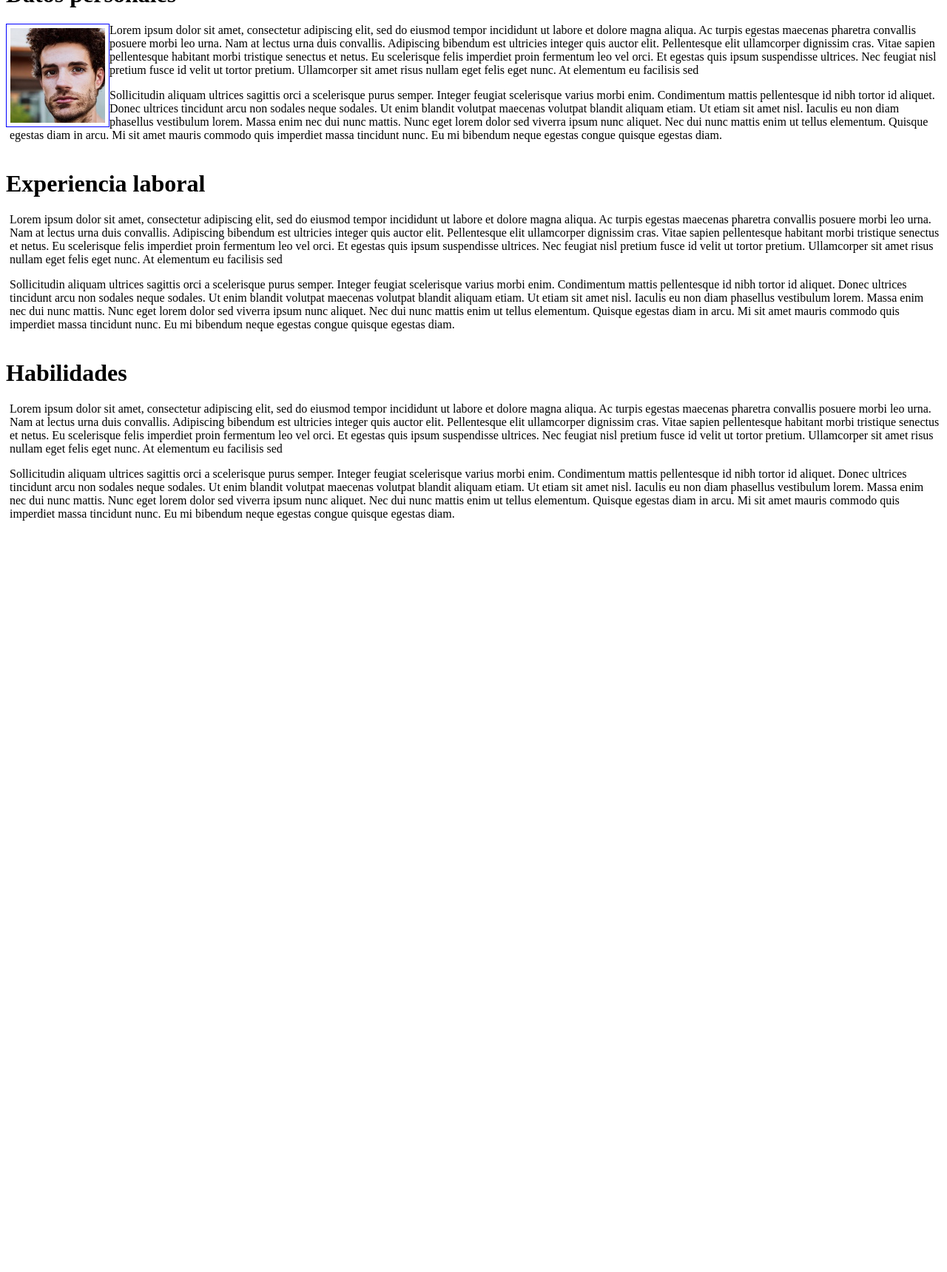
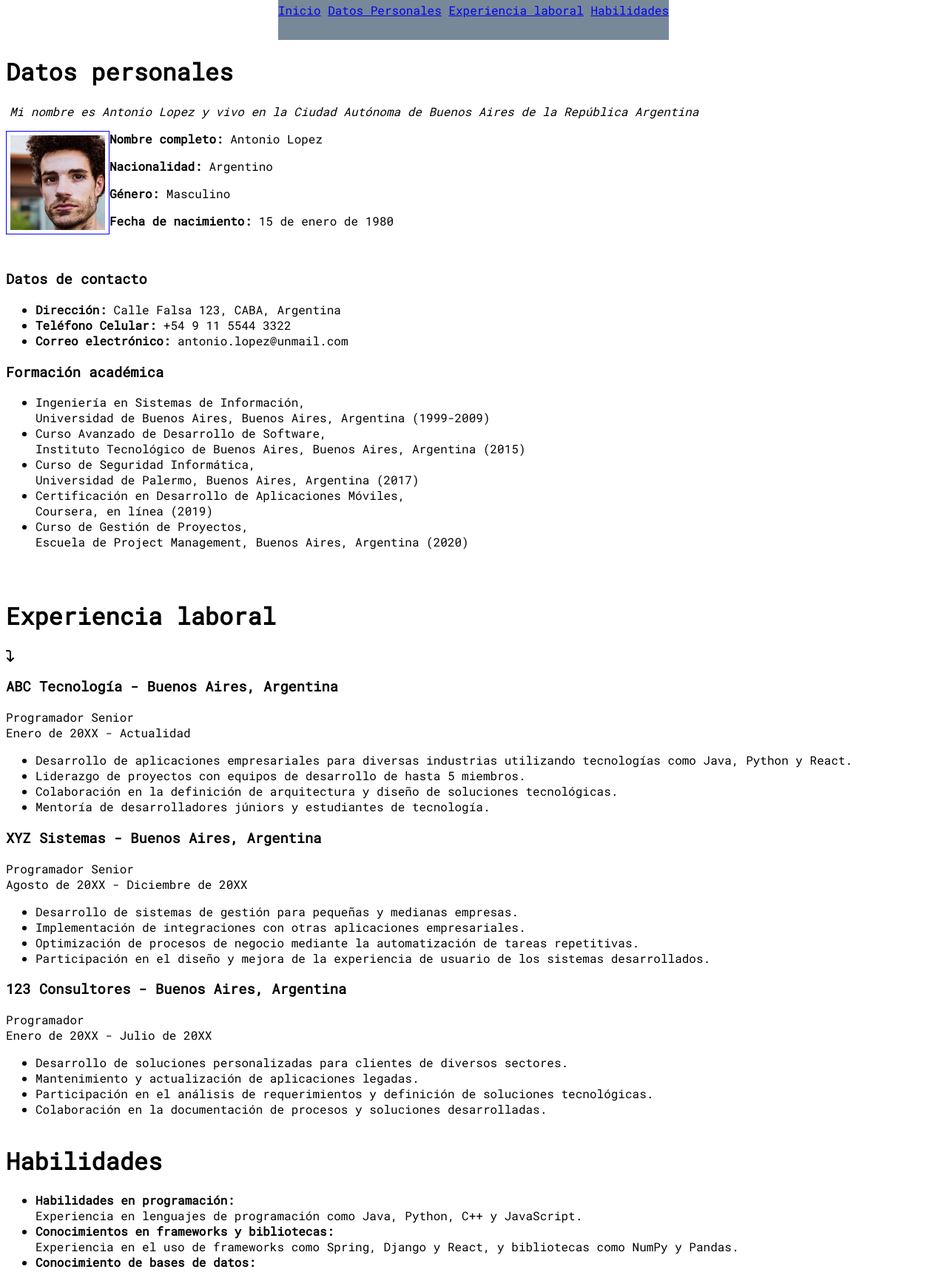
Before and after one commit to mirabelli11/TP_AP4.0_1rosPasos, a plain HTML site: page index.html in a window 1280 px wide. Shown: the part 77-1797 px from the top of the page at 74% size. Before the commit the page ends 826 px from the top, so only its background shows below. Drawn offline with Linux system fonts and the light colour scheme.

Commit message:
Contenido completo, Google Font y Icon awesome

```diff
--- a/index.html
+++ b/index.html
@@ -4,14 +4,20 @@
     <meta charset="UTF-8">
     <meta http-equiv="X-UA-Compatible" content="IE=edge">
     <meta name="viewport" content="width=device-width, initial-scale=1.0">
+    <link rel="preconnect" href="https://fonts.googleapis.com">
+    <link rel="preconnect" href="https://fonts.gstatic.com" crossorigin>
     <link rel="stylesheet" href="styles.css">
+    <link href="https://fonts.googleapis.com/css2?family=Roboto+Mono&display=swap" rel="stylesheet">
+    <script src="https://kit.fontawesome.com/a8ab441ef0.js" crossorigin="anonymous"></script>
+
     <title>Antonio Lopez</title>
 </head>
 <body>
-    <div class="container">
-        <div class="nav-container" id="inicio">
+    <div class="container" id="inicio">
+        <div class="nav-container">
             <nav>
-                <a href="#datosPersonales">Inicio</a>
+                <h1>Antonio Lopez - CV</h1>
+                <a href="#inicio">Inicio</a>
                 <a href="#datosPersonales">Datos Personales</a>
                 <a href="#experiencia">Experiencia laboral</a>
                 <a href="#habilidades">Habilidades</a>
@@ -19,19 +25,74 @@
         </div>
         <div class="datosPersonales" id="datosPersonales">
             <h1>Datos personales</h1>
+            <p><i> Mi nombre es Antonio Lopez y vivo en la Ciudad Autónoma de Buenos Aires de la República Argentina</i></p>
             <span><img class="fotoPerfil" src="images/foto128.jpg" alt="Foto ilustrativa"></span>
-            <p>Lorem ipsum dolor sit amet, consectetur adipiscing elit, sed do eiusmod tempor incididunt ut labore et dolore magna aliqua. Ac turpis egestas maecenas pharetra convallis posuere morbi leo urna. Nam at lectus urna duis convallis. Adipiscing bibendum est ultricies integer quis auctor elit. Pellentesque elit ullamcorper dignissim cras. Vitae sapien pellentesque habitant morbi tristique senectus et netus. Eu scelerisque felis imperdiet proin fermentum leo vel orci. Et egestas quis ipsum suspendisse ultrices. Nec feugiat nisl pretium fusce id velit ut tortor pretium. Ullamcorper sit amet risus nullam eget felis eget nunc. At elementum eu facilisis sed</p>
-            <p>Sollicitudin aliquam ultrices sagittis orci a scelerisque purus semper. Integer feugiat scelerisque varius morbi enim. Condimentum mattis pellentesque id nibh tortor id aliquet. Donec ultrices tincidunt arcu non sodales neque sodales. Ut enim blandit volutpat maecenas volutpat blandit aliquam etiam. Ut etiam sit amet nisl. Iaculis eu non diam phasellus vestibulum lorem. Massa enim nec dui nunc mattis. Nunc eget lorem dolor sed viverra ipsum nunc aliquet. Nec dui nunc mattis enim ut tellus elementum. Quisque egestas diam in arcu. Mi sit amet mauris commodo quis imperdiet massa tincidunt nunc. Eu mi bibendum neque egestas congue quisque egestas diam.</p>
+            <p><strong>Nombre completo:</strong> Antonio Lopez</p>
+            <p><strong>Nacionalidad:</strong> Argentino</p>
+            <p><strong>Género:</strong> Masculino</p>
+            <p><strong>Fecha de nacimiento:</strong> 15 de enero de 1980</p>
+            <br><h3>Datos de contacto</h3>
+            <ul>
+              <li><strong>Dirección:</strong> Calle Falsa 123, CABA, Argentina</li>
+              <li><strong>Teléfono Celular:</strong> +54 9 11 5544 3322</li>
+              <li><strong>Correo electrónico:</strong> antonio.lopez@unmail.com</li>
+            </ul>
+            <h3>Formación académica</h3>
+            <ul>
+                <li>Ingeniería en Sistemas de Información, <br>Universidad de Buenos Aires, Buenos Aires, Argentina (1999-2009)</li>
+                <li>Curso Avanzado de Desarrollo de Software, <br>Instituto Tecnológico de Buenos Aires, Buenos Aires, Argentina (2015)
+                <li>Curso de Seguridad Informática, <br>Universidad de Palermo, Buenos Aires, Argentina (2017)</li>
+                <li>Certificación en Desarrollo de Aplicaciones Móviles, <br>Coursera, en línea (2019)</li>
+                <li>Curso de Gestión de Proyectos, <br>Escuela de Project Management, Buenos Aires, Argentina (2020)</li>
+            </ul>
         </div>
         <div class="experiencia" id="experiencia">
             <h1>Experiencia laboral</h1>
-            <p>Lorem ipsum dolor sit amet, consectetur adipiscing elit, sed do eiusmod tempor incididunt ut labore et dolore magna aliqua. Ac turpis egestas maecenas pharetra convallis posuere morbi leo urna. Nam at lectus urna duis convallis. Adipiscing bibendum est ultricies integer quis auctor elit. Pellentesque elit ullamcorper dignissim cras. Vitae sapien pellentesque habitant morbi tristique senectus et netus. Eu scelerisque felis imperdiet proin fermentum leo vel orci. Et egestas quis ipsum suspendisse ultrices. Nec feugiat nisl pretium fusce id velit ut tortor pretium. Ullamcorper sit amet risus nullam eget felis eget nunc. At elementum eu facilisis sed</p>
-            <p>Sollicitudin aliquam ultrices sagittis orci a scelerisque purus semper. Integer feugiat scelerisque varius morbi enim. Condimentum mattis pellentesque id nibh tortor id aliquet. Donec ultrices tincidunt arcu non sodales neque sodales. Ut enim blandit volutpat maecenas volutpat blandit aliquam etiam. Ut etiam sit amet nisl. Iaculis eu non diam phasellus vestibulum lorem. Massa enim nec dui nunc mattis. Nunc eget lorem dolor sed viverra ipsum nunc aliquet. Nec dui nunc mattis enim ut tellus elementum. Quisque egestas diam in arcu. Mi sit amet mauris commodo quis imperdiet massa tincidunt nunc. Eu mi bibendum neque egestas congue quisque egestas diam.</p>
+            <i class="fa-solid fa-arrow-turn-down"></i>
+            <p>
+                <h3>ABC Tecnología - Buenos Aires, Argentina</h3>
+                Programador Senior <br>
+                Enero de 20XX - Actualidad <br>
+            </p>
+            <ul>
+                <li>Desarrollo de aplicaciones empresariales para diversas industrias utilizando tecnologías como Java, Python y React.</li>
+                <li>Liderazgo de proyectos con equipos de desarrollo de hasta 5 miembros.</li>
+                <li>Colaboración en la definición de arquitectura y diseño de soluciones tecnológicas.</li>
+                <li>Mentoría de desarrolladores júniors y estudiantes de tecnología.</li>
+            </ul>
+            <p>
+                <h3>XYZ Sistemas - Buenos Aires, Argentina</h3>
+                Programador Senior<br>
+                Agosto de 20XX - Diciembre de 20XX<br>
+            </p>
+            <ul>
+                <li>Desarrollo de sistemas de gestión para pequeñas y medianas empresas.</li>
+                <li>Implementación de integraciones con otras aplicaciones empresariales.</li>
+                <li>Optimización de procesos de negocio mediante la automatización de tareas repetitivas.</li>
+                <li>Participación en el diseño y mejora de la experiencia de usuario de los sistemas desarrollados.</li>
+            </ul>
+            <p>
+                <h3>123 Consultores - Buenos Aires, Argentina</h3>
+                Programador<br>
+                Enero de 20XX - Julio de 20XX<br>
+            </p>
+            <ul>
+                <li>Desarrollo de soluciones personalizadas para clientes de diversos sectores.</li>
+                <li>Mantenimiento y actualización de aplicaciones legadas.</li>
+                <li>Participación en el análisis de requerimientos y definición de soluciones tecnológicas.</li>
+                <li>Colaboración en la documentación de procesos y soluciones desarrolladas.    </li>
+            </ul>
         </div>
         <div class="habilidades" id="habilidades">
             <h1>Habilidades</h1>
-            <p>Lorem ipsum dolor sit amet, consectetur adipiscing elit, sed do eiusmod tempor incididunt ut labore et dolore magna aliqua. Ac turpis egestas maecenas pharetra convallis posuere morbi leo urna. Nam at lectus urna duis convallis. Adipiscing bibendum est ultricies integer quis auctor elit. Pellentesque elit ullamcorper dignissim cras. Vitae sapien pellentesque habitant morbi tristique senectus et netus. Eu scelerisque felis imperdiet proin fermentum leo vel orci. Et egestas quis ipsum suspendisse ultrices. Nec feugiat nisl pretium fusce id velit ut tortor pretium. Ullamcorper sit amet risus nullam eget felis eget nunc. At elementum eu facilisis sed</p>
-            <p>Sollicitudin aliquam ultrices sagittis orci a scelerisque purus semper. Integer feugiat scelerisque varius morbi enim. Condimentum mattis pellentesque id nibh tortor id aliquet. Donec ultrices tincidunt arcu non sodales neque sodales. Ut enim blandit volutpat maecenas volutpat blandit aliquam etiam. Ut etiam sit amet nisl. Iaculis eu non diam phasellus vestibulum lorem. Massa enim nec dui nunc mattis. Nunc eget lorem dolor sed viverra ipsum nunc aliquet. Nec dui nunc mattis enim ut tellus elementum. Quisque egestas diam in arcu. Mi sit amet mauris commodo quis imperdiet massa tincidunt nunc. Eu mi bibendum neque egestas congue quisque egestas diam.</p>
+            <ul>
+                <li><strong>Habilidades en programación: </strong><br>Experiencia en lenguajes de programación como Java, Python, C++ y JavaScript.</li>
+                <li><strong>Conocimientos en frameworks y bibliotecas: </strong><br>Experiencia en el uso de frameworks como Spring, Django y React, y bibliotecas como NumPy y Pandas.                </li>
+                <li><strong>Conocimiento de bases de datos: </strong><br>Experiencia en la implementación de bases de datos relacionales y NoSQL, y en el uso de herramientas de administración como MySQL y MongoDB.</li>
+                <li><strong>Habilidades en metodologías ágiles: </strong><br>Experiencia en el desarrollo de proyectos utilizando metodologías ágiles como Scrum y Kanban.</li>
+                <li><strong>Habilidades de comunicación: </strong><br>Capacidad para trabajar en equipo y para comunicarse de manera efectiva con otros miembros del equipo, clientes y stakeholders.</li>
+                <li><strong>Habilidades de liderazgo: </strong><br>Experiencia en liderar proyectos y equipos de trabajo, y en la toma de decisiones en situaciones de incertidumbre.</li>
+            </ul>
         </div>
       </div>
 </body>
--- a/styles.css
+++ b/styles.css
@@ -1,3 +1,7 @@
+* {
+  font-family: 'Roboto Mono', monospace;
+}
+
 p {
   margin-left: 5px;
 }
```
